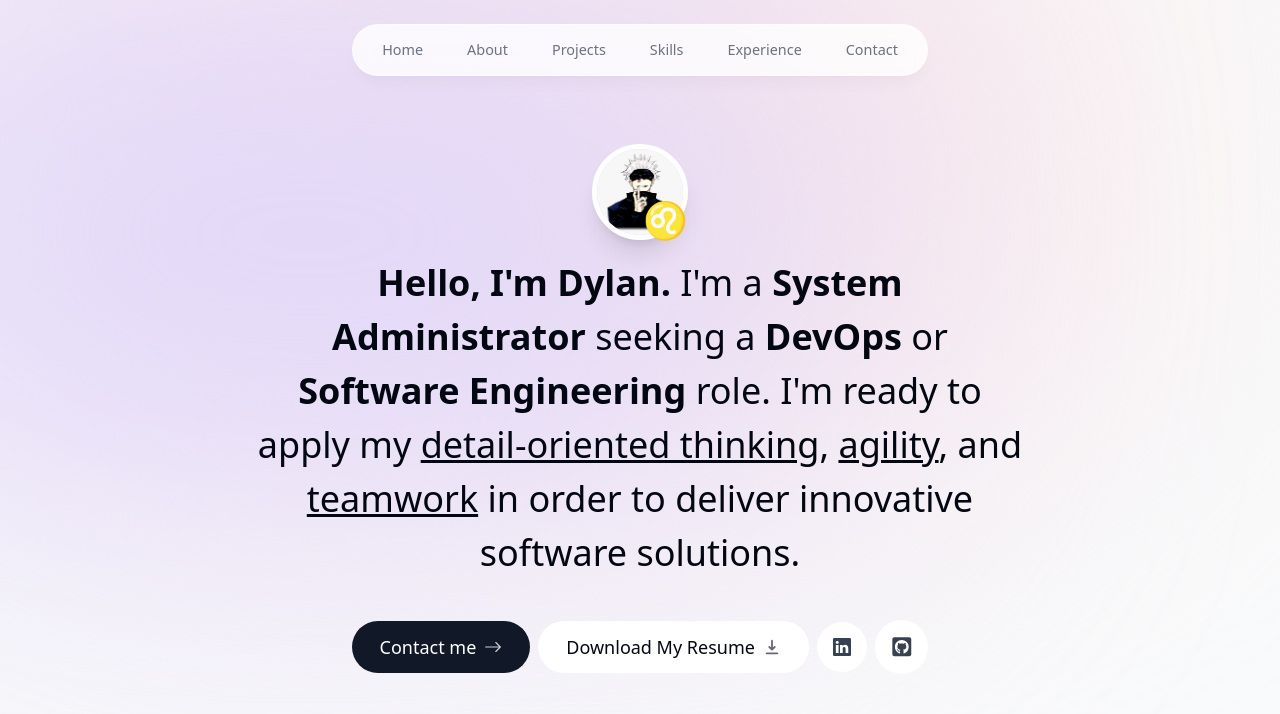
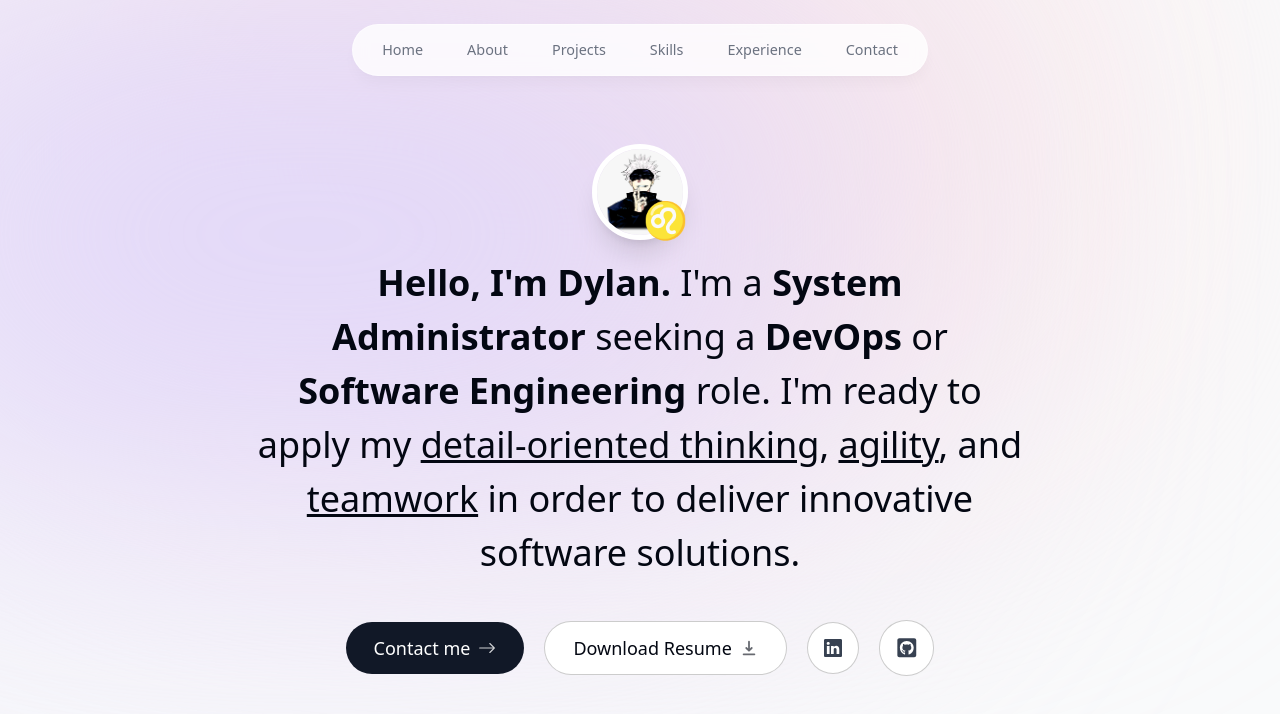
Before and after one commit to varghedj/dvarghese-portfolio, a Next.js app: page / in a window 1280 px wide. Shown: the top 714 px of the page. Built offline with nearby package versions, Linux system fonts and the light colour scheme.

Commit message:
added button animations to intro section and added small divider to the page.

```diff
--- a/components/intro.tsx
+++ b/components/intro.tsx
@@ -66,7 +66,7 @@ export default function Intro() {
 
       <motion.div
         className='flex flex-col sm:flex-row
-        items-center justify-center gap-2
+        items-center justify-center gap-5
         px-4 text-lg font-medium'
         initial={{ opacity: 0, y: 100 }}
         animate={{ opacity: 1, y: 0}}
@@ -97,24 +97,39 @@ export default function Intro() {
           outline-none
           focus:scale-110 hover:scale-110
           active:scale-105
-          transition
-        '>
-          Download My Resume
+          transition cursor-pointer
+          border border-black/20'
+          href='/resume.pdf'
+          download={true}
+          >
+          Download Resume
           <HiDownload className='opacity-60
-          group-hover:animate-download-icon transition'/>
+          group-hover:animate-download-icon transition
+          ' />
         </a>
         <a
           className='bg-white text-gray-700
           p-4
           flex items-center
-          gap-2 rounded-full'>
+          gap-2 rounded-full
+          focus:scale-[1.15] hover:scale-[1.15]
+          active:scale-105
+          transition cursor-pointer
+          border border-black/20'
+          href='https://www.linkedin.com/in/dylan-varghese' target='_blank'>
           <BsLinkedin />
         </a>
         <a
           className='bg-white text-gray-700
           p-4 text-[1.35rem]
           flex items-center
-          gap-2 rounded-full'>
+          gap-2 rounded-full
+          focus:scale-[1.15] hover:scale-[1.15]
+          active:scale-105
+          transition cursor-pointer
+          border border-black/20'
+          href='https://www.github.com/varghedj' target='_blank'
+          >
           <FaGithubSquare />
         </a>
       </motion.div>
--- /dev/null
+++ b/components/section-divider.tsx
@@ -0,0 +1,21 @@
+'use client'
+
+import React from 'react'
+import { delay, motion } from 'framer-motion'
+
+export default function SectionDivider() {
+  return (
+    <motion.div className=' flex items-center justify-center
+    text-gray-200 text-2xl
+    my-24 h-16
+    rounded-full hidden
+    sm:block'
+    //'bg-gray-200
+      initial={{ opacity: 0, y: 100 }}
+      animate={{ opacity: 1, y: 0}}
+      transition={{ delay: 0.125 }}
+    >
+      🌸
+    </motion.div>
+  )
+}
```
